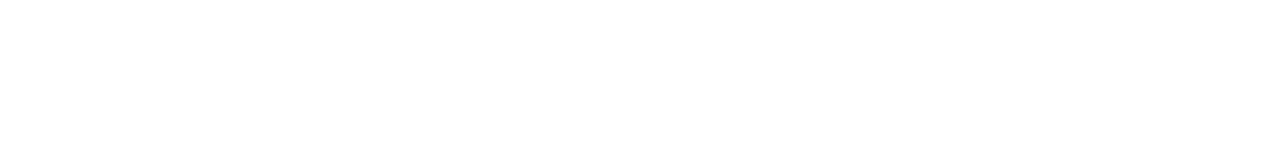
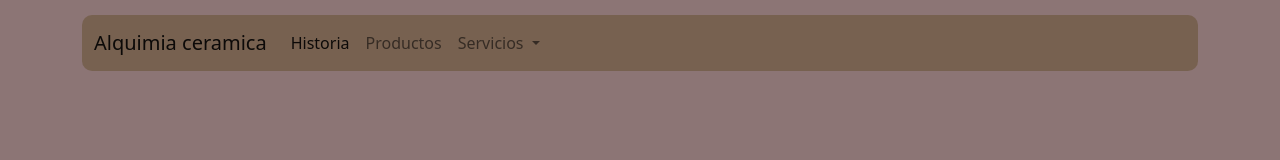
Before and after one commit to Leorokr242/MaquetandoBootstrap, a plain HTML site: page index.html in a window 1280 px wide. Drawn offline with nearby package versions, Linux system fonts and the light colour scheme.

Commit message:
header creado

```diff
--- a/css/style.css
+++ b/css/style.css
@@ -0,0 +1,19 @@
+* {
+    margin: 0;
+    padding: 0;
+    box-sizing: border-box;
+}
+
+body {
+    background-color: rgb(140, 117, 117);
+}
+
+header {
+    margin-top: 15px;
+
+}
+
+.borderra {
+    border-radius: 10px;
+    background-color: rgba(92, 72, 34, 0.437);
+}
--- a/index.html
+++ b/index.html
@@ -10,6 +10,54 @@
 </head>
 <body>
 
+    <header class="container">
+        <nav class="navbar navbar-expand-lg  borderra">
+            <div class="container-fluid">
+              <a class="navbar-brand" href="#">Alquimia ceramica</a>
+              <button class="navbar-toggler" type="button" data-bs-toggle="collapse" data-bs-target="#navbarScroll" aria-controls="navbarScroll" aria-expanded="false" aria-label="Toggle navigation">
+                <span class="navbar-toggler-icon"></span>
+              </button>
+              <div class="collapse navbar-collapse" id="navbarScroll">
+                <ul class="navbar-nav me-auto my-2 my-lg-0 navbar-nav-scroll" style="--bs-scroll-height: 100px;">
+                  <li class="nav-item">
+                    <a class="nav-link active" aria-current="page" href="#">Historia</a>
+                  </li>
+                  <li class="nav-item">
+                    <a class="nav-link" href="#">Productos</a>
+                  </li>
+                  <li class="nav-item dropdown">
+                    <a class="nav-link dropdown-toggle" href="#" role="button" data-bs-toggle="dropdown" aria-expanded="false">
+                      Servicios
+                    </a>
+                    <ul class="dropdown-menu">
+                      <li><a class="dropdown-item" href="#">Horneado</a></li>
+                      <li><a class="dropdown-item" href="#">Colores</a></li>
+                      <li><hr class="dropdown-divider"></li>
+                      <li><a class="dropdown-item" href="#">Cursos</a></li>
+                    </ul>
+                  </li>
+                  <li class="nav-item">
+                    <a class="nav-link disabled"></a>
+                  </li>
+                </ul>
+                <!-- <form class="d-flex" role="search">
+                  <input class="form-control me-2" type="search" placeholder="Search" aria-label="Search">
+                  <button class="btn btn-outline-success" type="submit">Search</button>
+                </form> -->
+              </div>
+            </div>
+          </nav>
+
+    </header>
+
+    <main>
+
+    </main>
+
+    <footer>
+
+    </footer>
+
 
     <script src="https://cdn.jsdelivr.net/npm/@popperjs/core@2.11.6/dist/umd/popper.min.js" integrity="sha384-oBqDVmMz9ATKxIep9tiCxS/Z9fNfEXiDAYTujMAeBAsjFuCZSmKbSSUnQlmh/jp3" crossorigin="anonymous"></script>
     <script src="https://cdn.jsdelivr.net/npm/bootstrap@5.2.1/dist/js/bootstrap.min.js" integrity="sha384-7VPbUDkoPSGFnVtYi0QogXtr74QeVeeIs99Qfg5YCF+TidwNdjvaKZX19NZ/e6oz" crossorigin="anonymous"></script>
```
Also changed, not shown: 1 other file.
